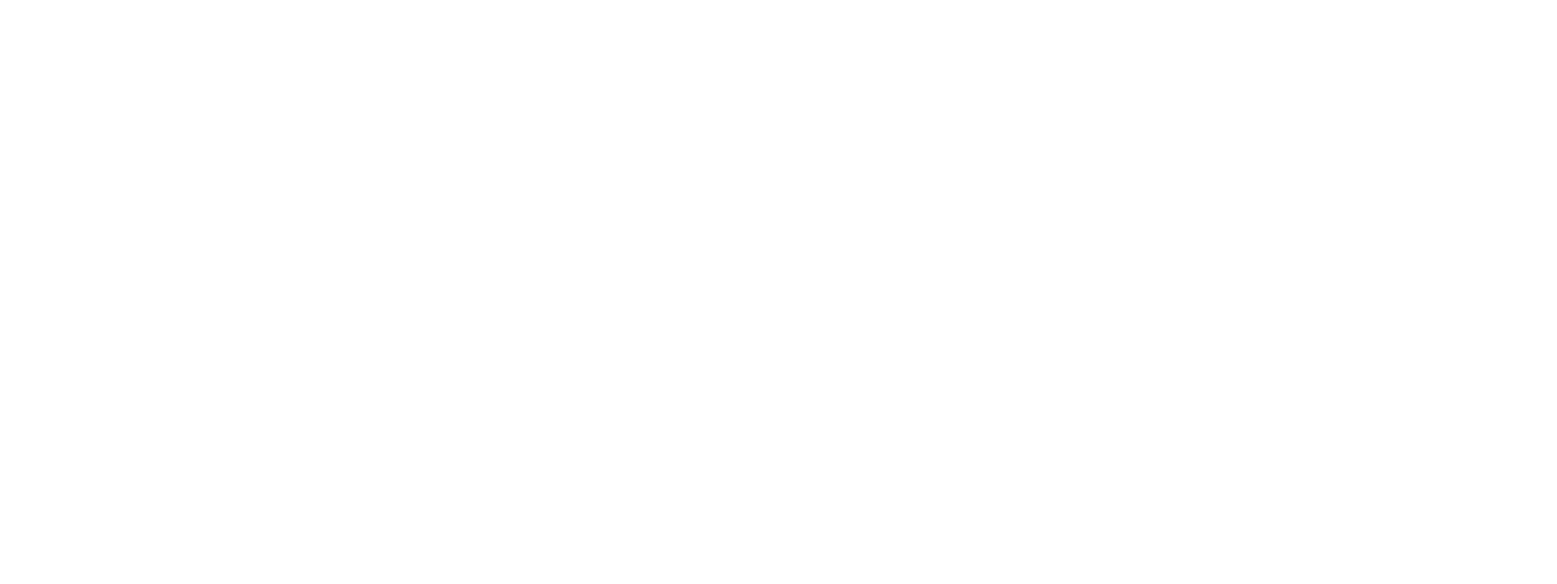
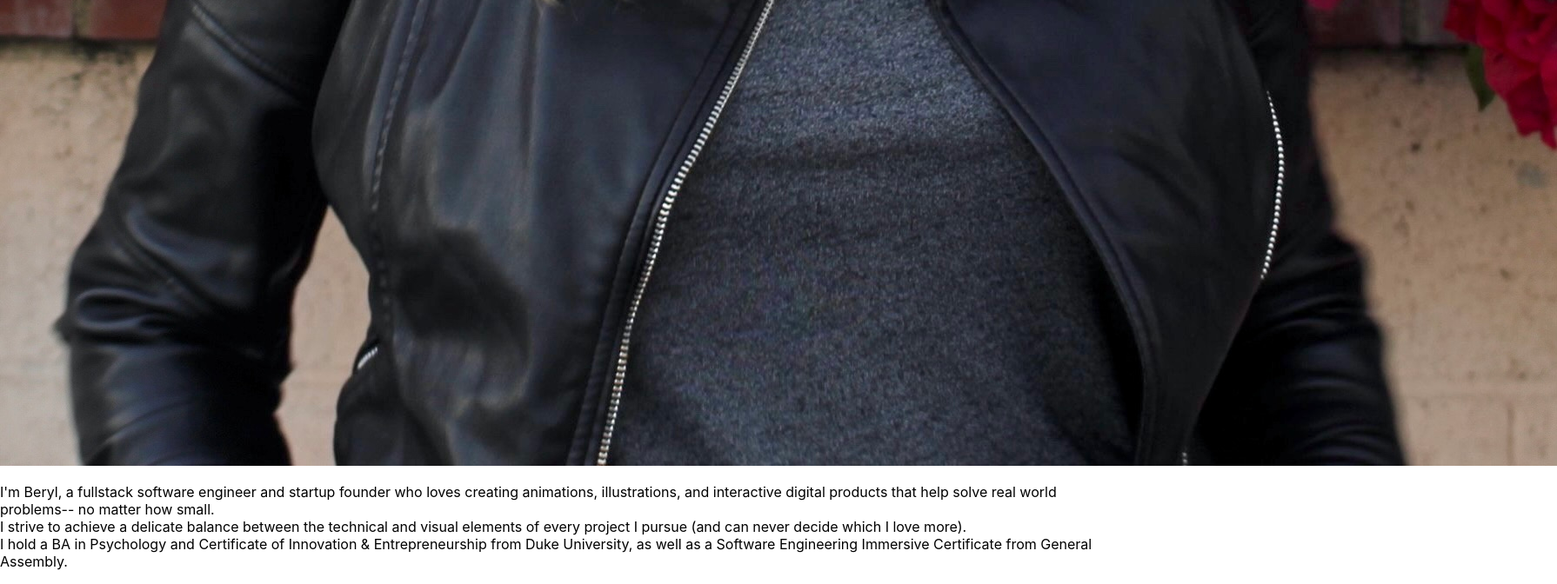
Before and after one commit to berylrb/portfolio-lab-test, a React (Create React App) app: page /about in a window 1280 px wide. Shown: the part 1890-2562 px from the top of the page at 87% size, 1790 px wide, since content can reach past the window. Before the commit the page ends 800 px from the top, so only its background shows below. Built offline with nearby package versions, Linux system fonts and the light colour scheme.

Commit message:
add resume links and update contents of pages

```diff
--- a/src/pages/About.jsx
+++ b/src/pages/About.jsx
@@ -1,6 +1,16 @@
+import Headshot from '../assets/headshot2.jpg'
+
 function About() {
   return (
-      <h1>About</h1>
+    <>
+      <h1>About Me</h1>
+      <img src={Headshot} alt='headshot' />
+      <p>I'm Beryl, a fullstack software engineer and startup founder who loves creating animations, illustrations, and interactive digital products that help solve real world problems-- no matter how small.
+      <br />
+      I strive to achieve a delicate balance between the technical and visual elements of every project I pursue (and can never decide which I love more).
+      <br />
+      I hold a BA in Psychology and Certificate of Innovation & Entrepreneurship from Duke University, as well as a Software Engineering Immersive Certificate from General Assembly.</p>
+    </>
   )
 }
 
--- a/src/pages/Contact.jsx
+++ b/src/pages/Contact.jsx
@@ -1,6 +1,6 @@
 function Contact() {
   return (
-      <h1>Contact</h1>
+      <h3>I'd love to hear from you! <a href='mailto: beryl.baldwin@generalassemb.ly'>Email me</a> if you have questions, comments, or would like to work together!</h3>
   )
 }
 
--- a/src/pages/Home.jsx
+++ b/src/pages/Home.jsx
@@ -1,6 +1,13 @@
+import Headshot from '../assets/headshot2.jpg'
+
 function Home() {
   return (
-      <h1>Home</h1>
+    <>
+      <h1>Beryl Baldwin</h1>
+      <h3>Software Engineer</h3>
+      <img src={Headshot} alt='headshot' />
+    </>
+
   )
 }
 
--- a/src/pages/Resume.jsx
+++ b/src/pages/Resume.jsx
@@ -1,6 +1,11 @@
+
 function Resume() {
   return (
+      <>
       <h1>Resume</h1>
+      <h4><a href='/Portfolio-Beryl-Baldwin-Resume.pdf' download>Download my resume</a></h4>
+      </>
+
   )
 }
 
```
Also changed, not shown: src/assets/headshot2.jpg (added), 1 other file (tests, documents, lock files or other folders).
